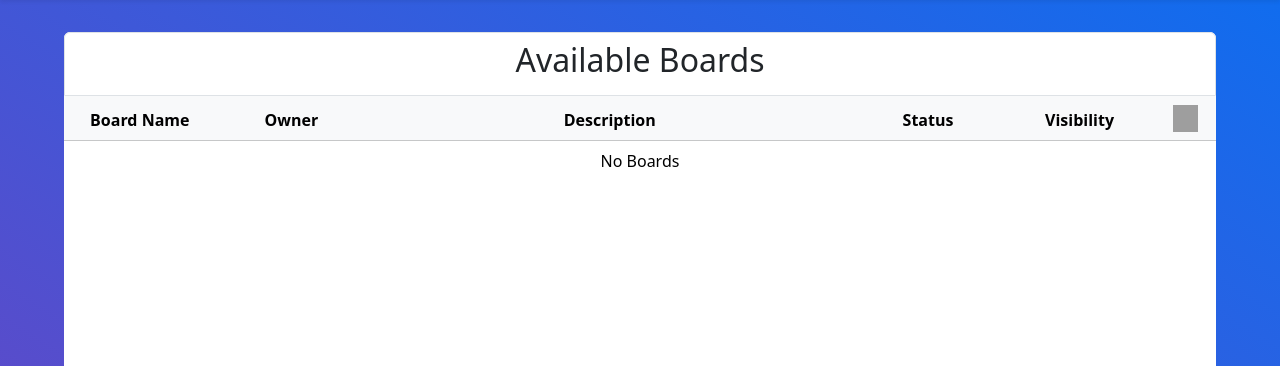
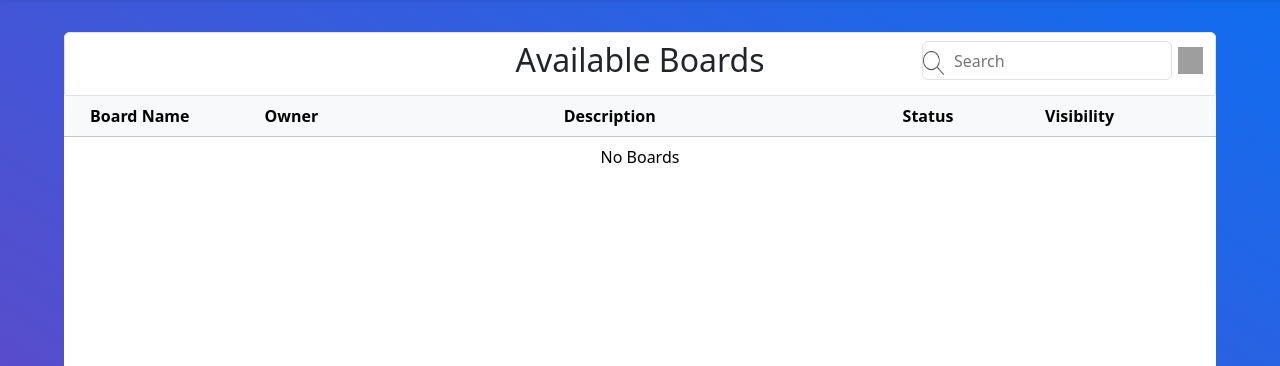
Before and after one commit to Elijah017/CITS3403-Group-Project, a Python web app: template templates/boards/boards.html in a window 1280 px wide. Shown: the part 56-422 px from the top of the page. Run offline with Jinja, Linux system fonts and the light colour scheme; the template is opened without the code that fills it, so the values that code supplies are empty; grey boxes are pictures that could not be loaded.

Commit message:
search bar and options button in `/boards/` and styled. functionality still needs implementing

```diff
--- a/static/styles/main.css
+++ b/static/styles/main.css
@@ -92,11 +92,11 @@ div.formHelpers {
   opacity: 0.75;
 }
 
-.form-control {
+.login-form .form-control {
   border: var(--bs-border-width) solid var(--bs-border-color);
 }
 
-.input-group input:focus {
+.login-form .input-group input:focus {
   outline: none;
   box-shadow: none;
   border-color: black;
@@ -120,6 +120,41 @@ div.formHelpers {
 
 #boards-header {
   border-radius: var(--bs-border-radius) var(--bs-border-radius) 0 0;
+  display: flex;
+  justify-content: center;
+  position: relative;
+}
+
+.boards-heading {
+  justify-self: center;
+}
+
+.boards-mod-menu {
+  display: flex;
+  width: 25%;
+  position: absolute;
+  right: 0.375rem;
+}
+
+.search-options {
+  width: 100%;
+  border: 1px solid var(--bs-border-color);
+  border-radius: var(--bs-border-radius);
+}
+
+.search-icon {
+  margin-right: 0.25rem;
+  opacity: 0.75;
+}
+
+.search-bar {
+  width: 88%;
+  margin-top: 0.375rem;
+  border: none;
+}
+
+.search-bar:focus {
+  outline: none;
 }
 
 .empha{
--- a/templates/boards/boards.html
+++ b/templates/boards/boards.html
@@ -8,7 +8,36 @@
 
 {% block content %}
     <ul class="list-group board-display" id="boards-list">
-        <li class="list-group-item" id="boards-header"><h2>Available Boards</h2></li>
+        <li class="list-group-item" id="boards-header">
+            <h2 style="">Available Boards</h2>
+            <div class="boards-mod-menu">
+                <div class="search-options">
+                    <img type="button" class="search-icon"
+                        src="{{ url_for('static', filename='images/search.png') }}" width="21" height="24">
+                    <input  class="search-bar" type="text" placeholder="Search">
+                </div>
+                <div style="padding:0.375rem;">
+                    <div class="dropdown">
+                        <img class="dropdown-toggle" type="button" data-bs-toggle="dropdown" aria-expanded="false"
+                            src="{{ url_for('static', filename='images/filter.png') }}" width="25" height="27">
+                        <form class="dropdown-menu">
+                            <div class="dropdown-item">
+                                <input class="form-check-input" type="checkbox" id="disp-inact">
+                                <label class="form-check-label" for="disp-inact">Show Inactive Boards</label>
+                            </div>
+                            <div class="dropdown-item">
+                                <input class="form-check-input" type="checkbox" id="disp-mine" checked>
+                                <label class="form-check-label" for="disp-mine">Show My Boards</label>
+                            </div>
+                            <div class="dropdown-item">
+                                <input class="form-check-input" type="checkbox" id="disp-others" checked>
+                                <label class="form-check-label" for="disp-others">Show Other Boards</label>
+                            </div>
+                        </form>
+                    </div>
+                </div>
+            </div>
+        </li>
         <div class="boards-container">
             <table class="table table-hover table-borderless align-middle">
                 <thead class="table-light">
```
Also changed, not shown: other parts of templates/boards/boards.html (+4 -27 lines), static/images/search.png (added).
